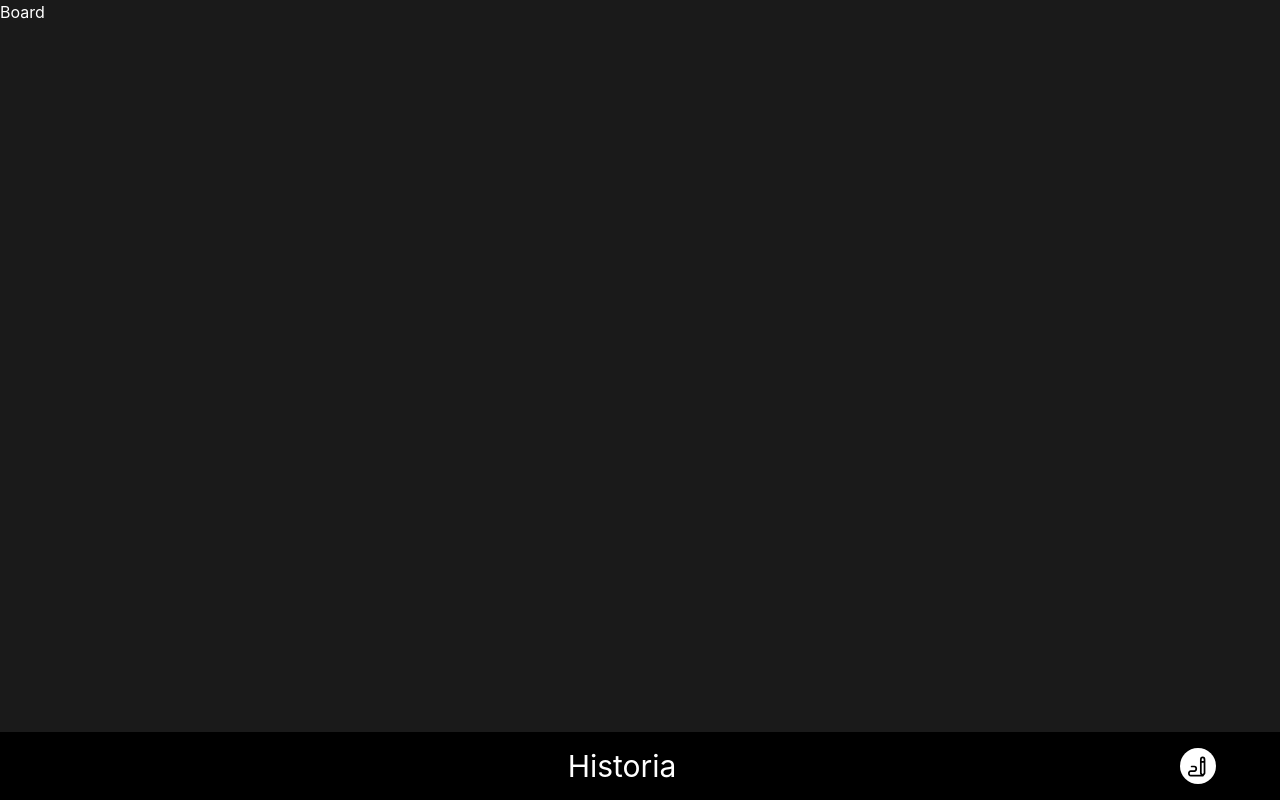
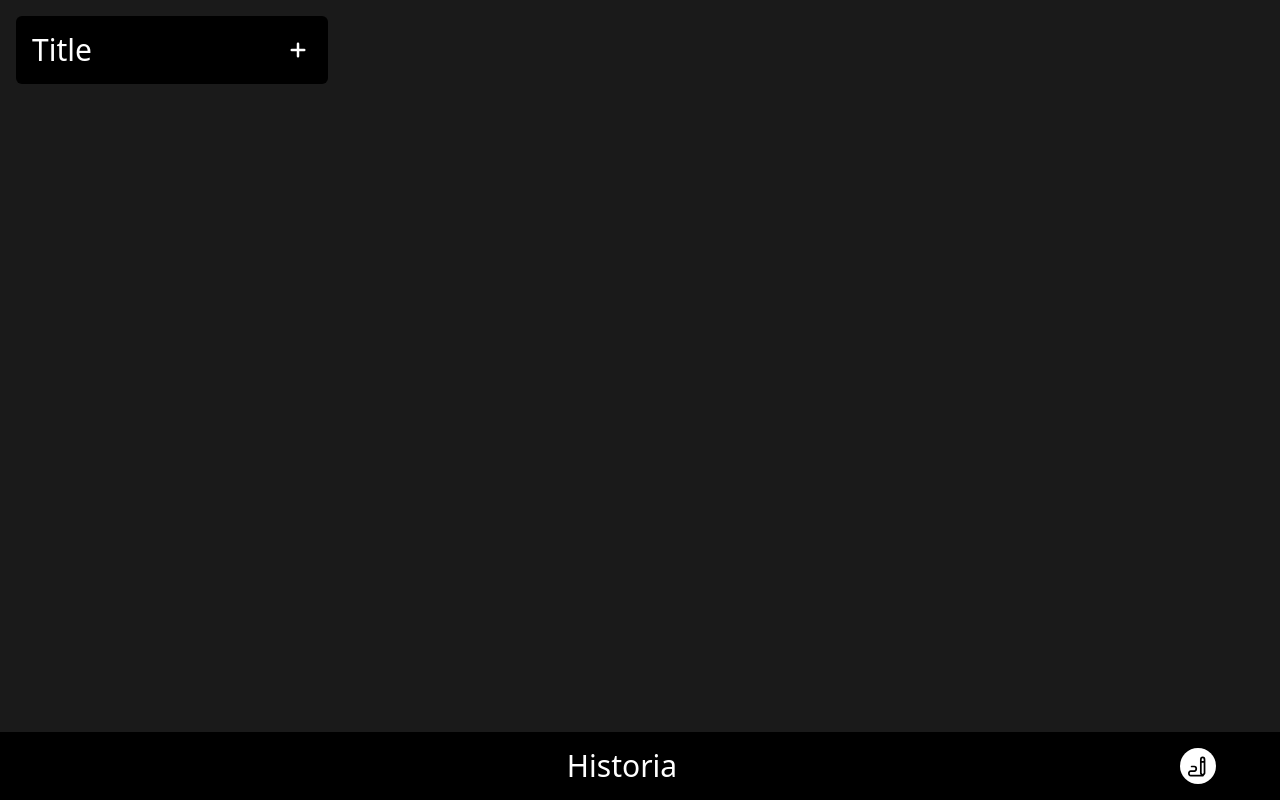
Before and after one commit to ton3l/Historia, a React (Vite) app in the folder app/web/: page /board in a window 1280 px wide. Built offline with nearby package versions, Linux system fonts and the light colour scheme.

Commit message:
feat: add List component

```diff
--- a/app/web/package.json
+++ b/app/web/package.json
@@ -10,12 +10,13 @@
     "preview": "vite preview"
   },
   "dependencies": {
-    "@tailwindcss/vite": "^4.1.13",
+    "@tailwindcss/vite": "^4.1.14",
     "@tanstack/react-router": "^1.132.27",
     "@tanstack/react-router-devtools": "^1.132.27",
     "react": "^19.1.1",
     "react-dom": "^19.1.1",
-    "tailwind": "^4.0.0"
+    "tailwind": "^4.0.0",
+    "tailwindcss": "^4.1.14"
   },
   "devDependencies": {
     "@emotion/react": "^11.14.0",
@@ -30,6 +31,7 @@
     "eslint-plugin-react-hooks": "^5.2.0",
     "eslint-plugin-react-refresh": "^0.4.20",
     "globals": "^16.3.0",
+    "prettier-plugin-tailwindcss": "^0.6.14",
     "typescript": "~5.8.3",
     "typescript-eslint": "^8.39.1",
     "vite": "^7.1.2"
--- a/app/web/src/components/Board.tsx
+++ b/app/web/src/components/Board.tsx
@@ -1,7 +1,27 @@
 function Board() {
     return (
-        <div className="text-neutral">Board</div>
+        <main className="flex w-full p-4">
+            <List />
+        </main>
     );
 }
 
 export default Board;
+
+function List() {
+    return (
+        <section className="flex flex-col items-center gap-2">
+            <header className="bg-primary flex items-center justify-between gap-48 rounded-md p-4">
+                <h1 className="text-neutral text-3xl"> Title </h1>
+                <div className="bg-accent cursor-pointer rounded-full p-1">
+                    <svg xmlns="http://www.w3.org/2000/svg" width="20px" height="20px" viewBox="0 0 16 16">
+                        <path fill="#fff" d="M9 3a1 1 0 0 0-2 0v4H3a1 1 0 0 0 0 2h4v4a1 1 0 0 0 2 0V9h4a1 1 0 0 0 0-2H9z" />
+                    </svg>
+                </div>
+            </header>
+            <ul>
+                <li></li>
+            </ul>
+        </section>
+    );
+}
--- a/app/web/src/styles/index.css
+++ b/app/web/src/styles/index.css
@@ -34,7 +34,7 @@
     }
 
     &[data-theme="dark"] {
-        --primary: #161616;
+        --primary: #000000;
         --accent: #000000;
         --background: #1a1a1a;
         --neutral: #ffffff;
```
Also changed, not shown: app/web/src/components/Logo.tsx (+4 -6 lines), 1 other file (tests, documents, lock files or other folders).
